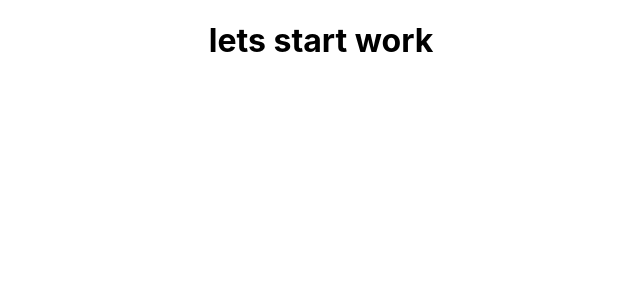
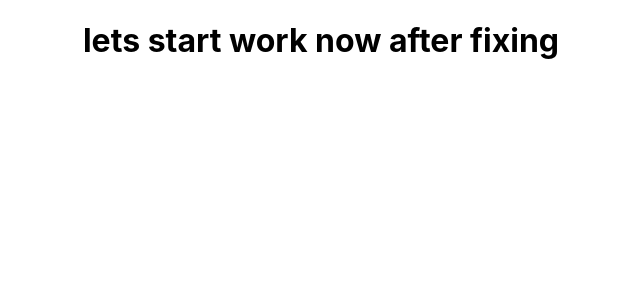
Before and after one commit to mohammad-a-hossain/hossains-eventmanagement-client, a React (Create React App) app: page / in a window 1280 px wide. Shown: the top 300 px of the page, without its empty margins (319-959 px from the left). Built offline with nearby package versions, Linux system fonts and the light colour scheme.

Commit message:
fixxing error

```diff
--- a/src/App.js
+++ b/src/App.js
@@ -6,7 +6,7 @@ function App() {
   return (
     <div className="App">
 
-     <h1>lets start work</h1>
+     <h1>lets start work now after fixing</h1>
    {/*  <Login></Login> */}
     </div>
   );
```
